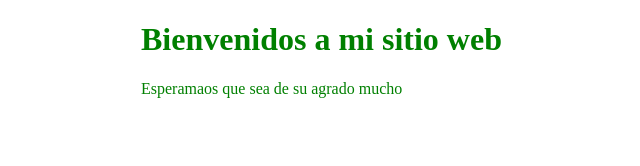
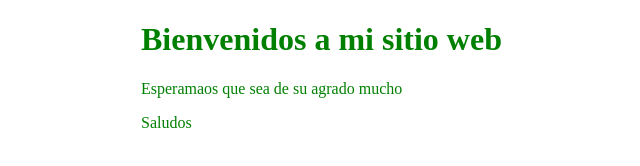
Before and after one commit to Otarolaandy/blog, a plain HTML site: page index.html in a window 1280 px wide. Shown: the full height of the page, 367-1007 px from the left. Drawn offline with Linux system fonts and the light colour scheme.

Commit message:
Agregando parrafos de aradecimientos

```diff
--- a/index.html
+++ b/index.html
@@ -9,6 +9,8 @@
     <div class="centrar">
       <h1 class="color">Bienvenidos a mi sitio web</h1>
       <p class="color">Esperamaos que sea de su agrado mucho</p>
+      <p class="color">Saludos</p>
+
     </div>
   </body>
 </html>
```
